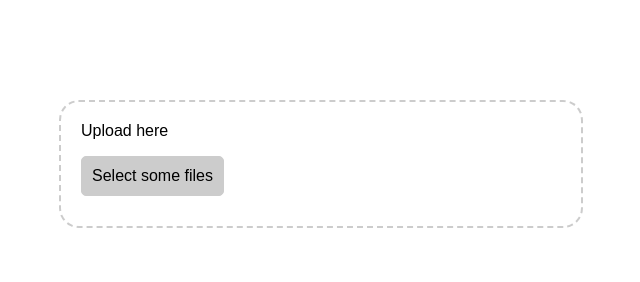
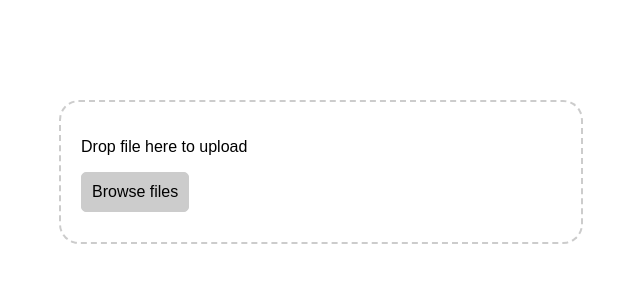
Before and after one commit to suzuki11109/vanilla-dnd, a website: page index.html in a window 1280 px wide. Shown: the whole page, without its empty margins (319-959 px from the left). Drawn offline with Linux system fonts and the light colour scheme.

Commit message:
update title, remove comments

```diff
--- a/index.css
+++ b/index.css
@@ -8,9 +8,6 @@
 }
 #drop-area.highlight {
   border-color: purple;
-}
-p {
-  margin-top: 0;
 }
 .my-form {
   margin-bottom: 10px;
--- a/index.html
+++ b/index.html
@@ -1,13 +1,14 @@
 <html>
   <head>
+    <title>Vanilla drag and drop</title>
     <link rel="stylesheet" type="text/css" href="index.css" />
   </head>
   <body>
     <div id="drop-area">
       <form class="my-form" action="">
-        <p>Upload here</p>
+        <p>Drop file here to upload</p>
         <input type="file" id="fileElem" multiple accept="image/*" onchange="handleFiles(this.files)" />
-        <label class="button" for="fileElem">Select some files</label>
+        <label class="button" for="fileElem">Browse files</label>
       </form>
       <div id="gallery"></div>
     </div>
--- a/index.js
+++ b/index.js
@@ -1,10 +1,5 @@
 let dropArea = document.getElementById('drop-area');
 
-/* dropArea.addEventListener('dragenter', handlerFunction, false);
- * dropArea.addEventListener('dragleave', handlerFunction, false);
- * dropArea.addEventListener('dragover', handlerFunction, false);
- * dropArea.addEventListener('drop', handlerFunction, false);
- *  */
 ['dragenter', 'dragover', 'dragleave', 'drop'].forEach(eventName => {
   dropArea.addEventListener(eventName, preventDefaults, false)
 })
```
